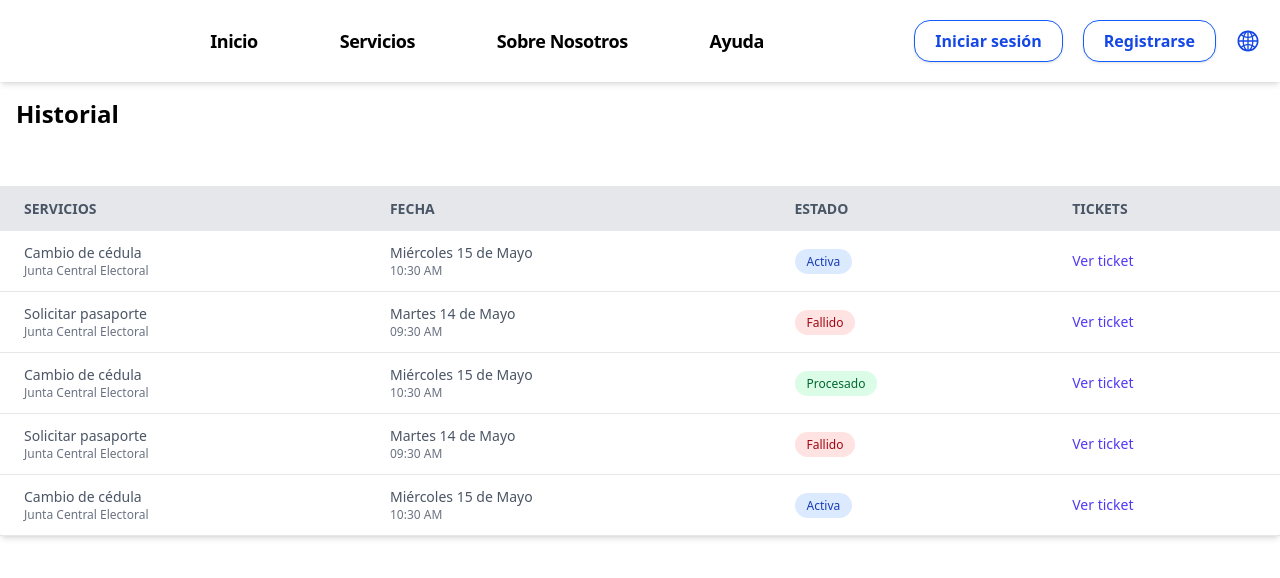
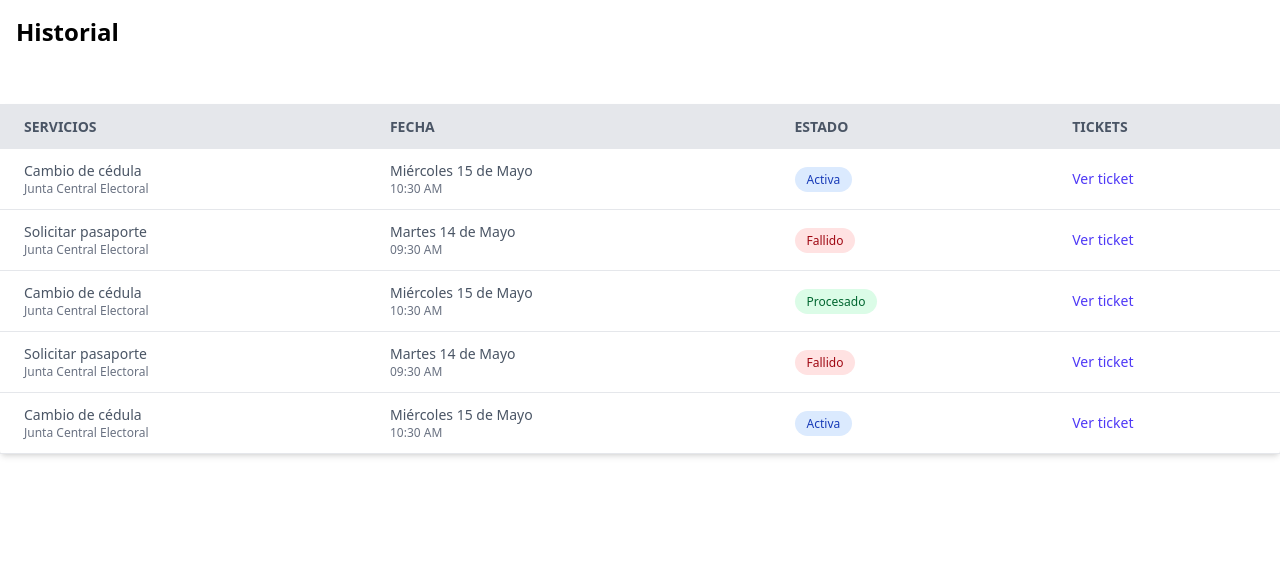
Before and after one commit to Urpirio/s-gob-2025, a Next.js app: page /Historial in a window 1280 px wide. Shown: the top 578 px of the page. Built offline with nearby package versions, Linux system fonts and the light colour scheme.

Commit message:
Se elimino el headeer

```diff
--- a/components/components - globals/Header.jsx
+++ b/components/components - globals/Header.jsx
@@ -1,48 +1,17 @@
-import Link from "next/link";
-import { AiOutlineGlobal } from "react-icons/ai";
-import Image from "next/image";
 
 
 export default function Header() {
   return (
-          <section className="flex pt-5 pb-5 pr-5 pl-5 bg-white shadow-md sticky top-0 z-50 items-center">
-      <div className="flex items-center flex-grow flex-basis-0">
-        <Image src="/img - Home/Cupula.92806960.svg" alt="Logo institucional" width={100} height={40} className="w-[40px] h-[40px] object-contain" />
-      </div>
-      {/* Menú hamburguesa sin JS, solo CSS */}
-      <input id="menu-toggle" type="checkbox" className="peer hidden" />
-      <label htmlFor="menu-toggle" aria-label="Abrir menú de navegación" className="md:hidden flex flex-col justify-center items-center w-10 h-10 ml-2 mr-2 cursor-pointer z-50">
-        <span className="sr-only">Abrir menú</span>
-        <span className="block w-8 h-1 bg-blue-700 mb-1 rounded transition-all"></span>
-        <span className="block w-8 h-1 bg-blue-700 mb-1 rounded transition-all"></span>
-        <span className="block w-8 h-1 bg-blue-700 rounded transition-all"></span>
-      </label>
-      <nav
-        id="nav-menu"
-        className="hidden md:flex text-center flex-col md:flex-row items-center justify-evenly gap-2 md:gap-5 flex-grow flex-basis-0 [&>a]:font-semibold [&>a]:text-base md:[&>a]:text-lg [&>a]:flex-basis-0 [&>a]:flex-grow [&>a]:justify-center [&>a]:px-2 md:[&>a]:px-4 [&>a]:py-1 [&>a]:rounded-lg [&>a]:transition-colors [&>a]:hover:text-blue-700 [&>a]:hover:bg-blue-100 [&>a]:hover:underline [&>a]:tracking-tight [&>a]:shadow-none absolute md:static top-20 left-0 w-full md:w-auto bg-white md:bg-transparent z-40 peer-checked:flex peer-checked:!flex"
-      >
-        <Link href="/">Inicio</Link>
-        <Link href="/Servicios">Servicios</Link>
-        <Link href="/SobreNosotros">Sobre Nosotros</Link>
-        <Link href="/Ayuda">Ayuda</Link>
-      </nav>
-
-      <div className="flex items-center justify-end flex-grow flex-basis-0 gap-3 md:gap-5 [&>button]:border [&>button]:border-blue-500 [&>button]:text-blue-700 [&>button]:bg-white [&>button]:hover:bg-blue-50 [&>button]:transition [&>button]:duration-200 [&>button]:p-2 [&>button]:pl-5 [&>button]:pr-5 [&>button]:rounded-2xl [&>button]:font-semibold [&>button]:shadow-sm">
-
-        <Link href="/Registro">
-          <button className="border border-blue-600 text-blue-700 p-2 bg-white hover:bg-blue-50 transition duration-200 rounded-2xl pl-5 pr-5 shadow-sm font-semibold  ">Iniciar sesión</button>
-        </Link>
-
-         <Link href="/Registro">
-          <button className="border border-blue-600 text-blue-700 p-2 bg-white hover:bg-blue-50 transition duration-200 rounded-2xl pl-5 pr-5 shadow-sm font-semibold  ">Registrarse</button>
-        </Link>
-
-
-        <Link href="/Historial">
-        <AiOutlineGlobal className="text-2xl text-blue-700 hover:text-blue-900 cursor-pointer transition" />
-        </Link>
+    <header>
+      <div>
 
       </div>
-    </section>
+      <div>
+
+      </div>
+      <div>
+
+      </div>
+    </header>
   );
 }
```
